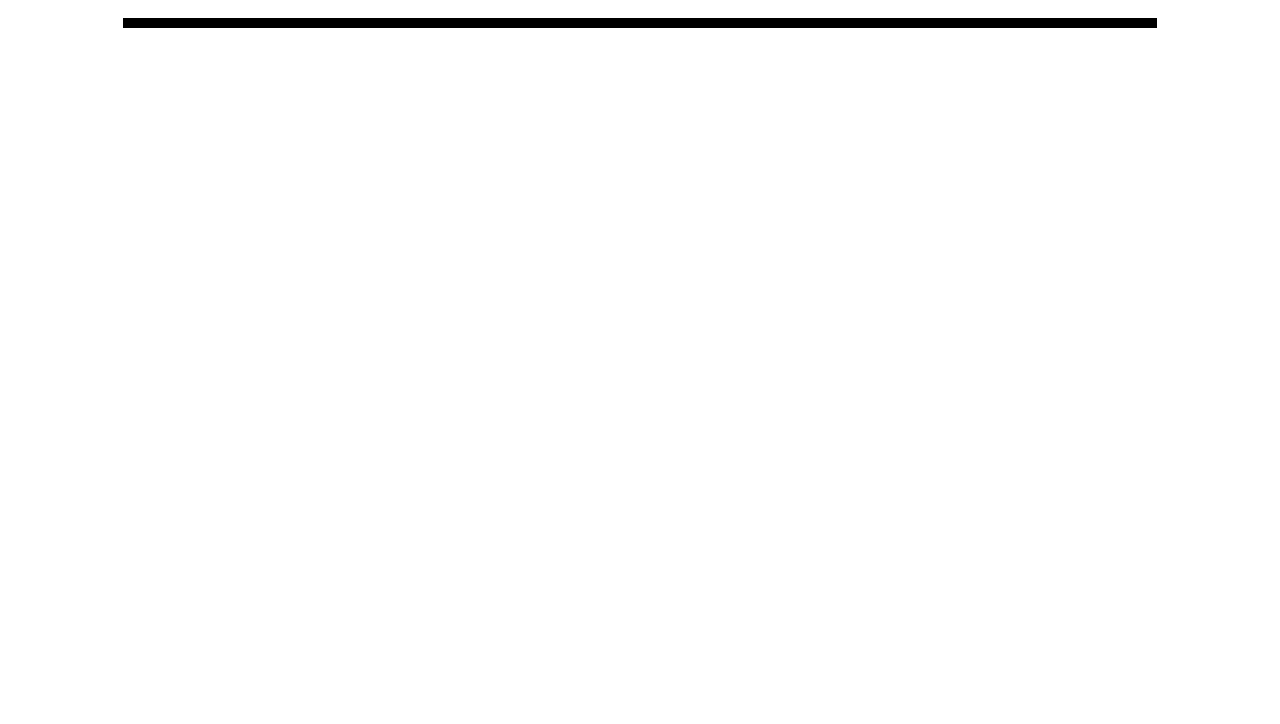
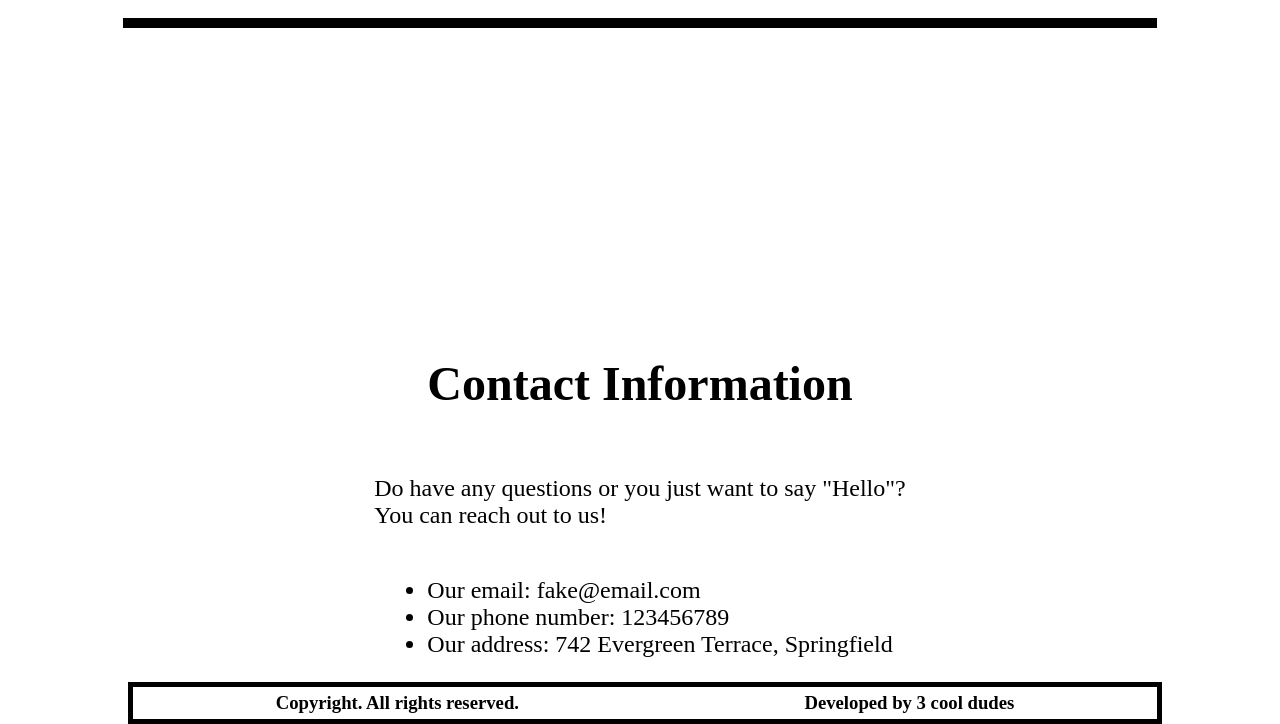
Before and after one commit to DiegoMero/Awesome-Books, a website: page index.html in a window 1280 px wide. Shown: the part 505-1229 px from the top of the page. Before the commit the page ends 821 px from the top, so only its background shows below. Drawn offline with Linux system fonts and the light colour scheme.

Commit message:
Add html elements to contact section and css styles

```diff
--- a/index.html
+++ b/index.html
@@ -19,9 +19,9 @@
     </nav>
     <div class="date"></div>
     <section class="main">
-    <h1>All Awesome Books</h1>
-    <div id="list" class="list"></div>
-  </section>
+      <h1>All Awesome Books</h1>
+      <div id="list" class="list"></div>
+    </section>
     <form class="form">
       <h1>Add New Book</h1>
       <div class="inputs">
@@ -30,6 +30,19 @@
         <button type="submit" id="button">Add</button>
       </div>
     </form>
+    <section class="contact-section">
+      <h2>Contact Information</h2>
+      <p>Do have any questions or you just want to say "Hello"?<br>You can reach out to us!</p>
+      <ul class="contact-list">
+        <li>Our email: fake@email.com</li>
+        <li>Our phone number: 123456789</li>
+        <li>Our address: 742 Evergreen Terrace, Springfield</li>
+      </ul>
+    </section>
+    <section class = "footer">
+      <h3 class="footer-text">Copyright. All rights reserved.</h3>
+      <h3>Developed by 3 cool dudes</h3>
+    </section>
     <!-- <script src="./book.js"></script> -->
     <script src="script.js"></script>
     <!-- <script type="module" src="./modelJS/index.js"></script> -->
--- a/style.css
+++ b/style.css
@@ -146,3 +146,31 @@ form button {
   width: 10%;
   font-size: 1.5rem;
 }
+
+.footer {
+  display: flex;
+  width: 100%;
+  justify-content: space-around;
+  height: 2rem;
+  /* padding: 1rem 10rem; */
+  border: 5px solid #000;
+  align-items: center;
+}
+
+.contact-section {
+  display: flex;
+  flex-direction: column;
+  align-items: center;
+}
+
+.contact-section h2 {
+  font-size: 3rem;
+}
+
+.contact-section p {
+  font-size: 1.5rem;
+}
+
+.contact-section ul {
+  font-size: 1.5rem;
+}
```
